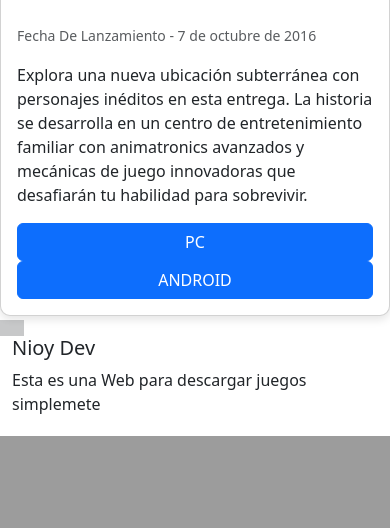
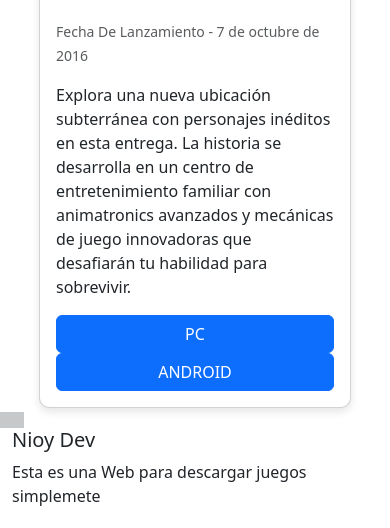
Before and after one commit to NioyJadelkaFp/JUEGOS-FNAF-Flask, a Flask app: page /juegos/fnaf in a window 390 px wide. Shown: the part 2769-3297 px from the top of the page. Before the commit the page ends 3205 px from the top, so only its background shows below. Run offline with Flask 3, Linux system fonts and the light colour scheme.

Commit message:
mejora de no archivo

```diff
--- a/JUEGOS/templates/fnaf.html
+++ b/JUEGOS/templates/fnaf.html
@@ -23,9 +23,24 @@
     flex-direction: column;
 }
 
+.main{
+    display: flex;
+    gap:10px;
+    flex-wrap: wrap;
+    width: 100%;
+    margin: 0 auto;
+}
+
+@media (max-width: 700px) {
+    .main{
+        width: 80%;
+    }
+}
+
+
 
 </style>
-<main style="display: flex; gap:10px;  flex-wrap: wrap; width: 100%; margin: 0 auto;">
+<main class="main" >
 
 
 {% for item in juegos %}
--- a/main.py
+++ b/main.py
@@ -1,4 +1,4 @@
-from flask import Flask, render_template
+from flask import Flask, render_template, redirect
 from JUEGOS.main import jg
 from PORTAFOLIO.main import pr
 
@@ -7,5 +7,9 @@ app = Flask(__name__)
 app.register_blueprint(jg, url_prefix='/juegos')
 app.register_blueprint(pr, url_prefix='/portafolio')
 
+@app.route('/')
+def si():
+    return redirect("/juegos/")
+
 if __name__ == '__main__':
     app.run(debug=True)
```
